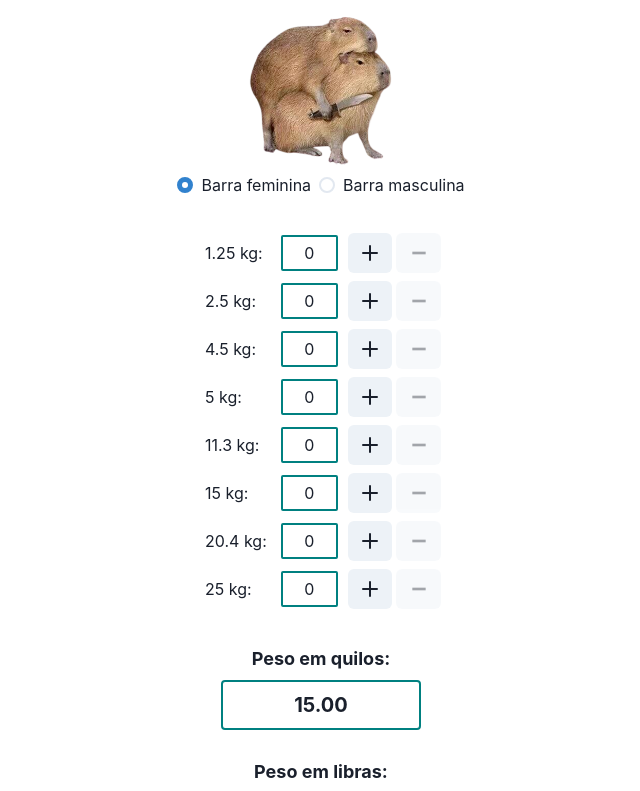
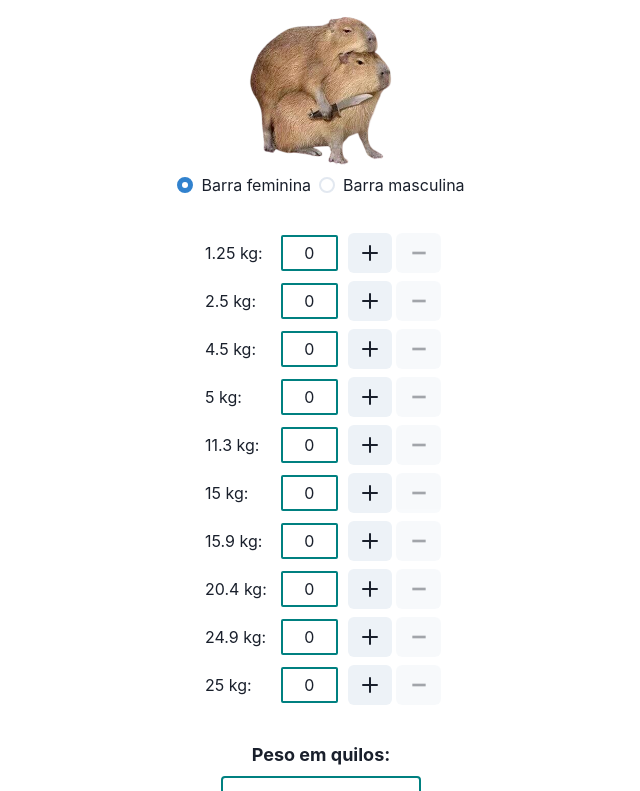
Before and after one commit to tiagobonacina/helper, a Next.js app: page / in a window 1280 px wide. Shown: the top 791 px of the page, without its empty margins (319-959 px from the left). Built offline with nearby package versions, Linux system fonts and the light colour scheme.

Commit message:
Update index.tsx
Adicionando as anilhas amarelas e vermelhas

```diff
--- a/pages/index.tsx
+++ b/pages/index.tsx
@@ -12,7 +12,9 @@ const barbellListKg: { [key: string]: number } = {
   '5': 0,
   '11.3': 0,
   '15': 0,
+  '15.9': 0,
   '20.4': 0,
+  '24.9': 0,
   '25': 0,
 };
 
```
